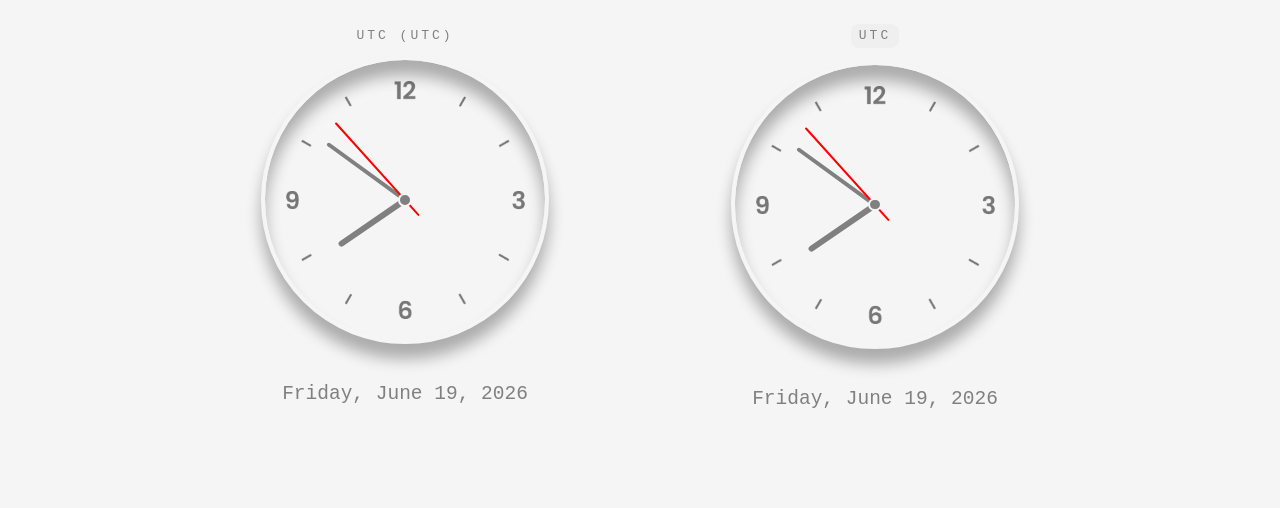
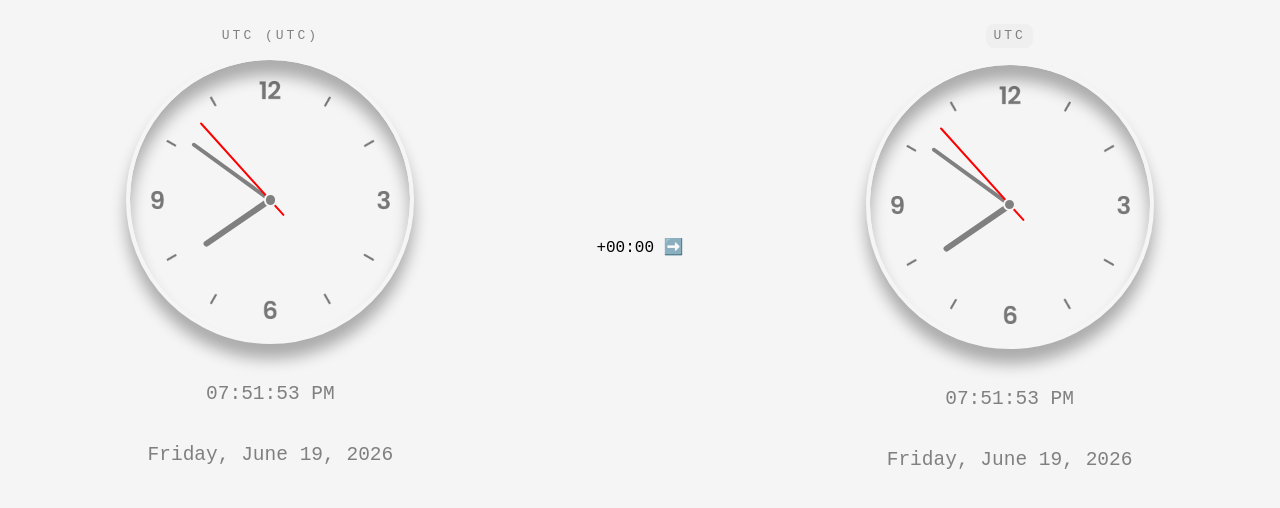
Before and after one commit to mcochris/chrono, a website built with Vite: page index.html in a window 1280 px wide. Shown: the part 58-566 px from the top of the page. Built offline with nearby package versions, Linux system fonts and the light colour scheme.

Commit message:
Time diff between clocks working.

```diff
--- a/index.html
+++ b/index.html
@@ -21,8 +21,11 @@
                 <div class="min"></div>
                 <div class="sec"></div>
             </div>
+            <div class="date primary-time-legend">Primary time</div>
             <div class="date primary-date">Primary date</div>
         </div>
+
+        <div class="time-diff"></div>
 
         <div class="clock-section secondary-clock">
             <button type="button" class="clock-label secondary-time">UTC</button>
@@ -31,6 +34,7 @@
                 <div class="min"></div>
                 <div class="sec"></div>
             </div>
+            <div class="date secondary-time-legend">Secondary time</div>
             <div class="date secondary-date">Secondary date</div>
         </div>
     </div>
--- a/src/main.ts
+++ b/src/main.ts
@@ -26,11 +26,19 @@ const tzPickerExitButton = document.querySelector(".tz-picker-exit-button") as H
 const tzPickerDoneButton = document.querySelector(".tz-picker-done-button") as HTMLButtonElement;
 const primaryDateLabel = document.querySelector(".primary-date") as HTMLDivElement;
 const secondaryDateLabel = document.querySelector(".secondary-date") as HTMLDivElement;
-var selectedTZ: string | null = "UTC";
+// const timeDiffDiv = document.querySelector(".time-diff") as HTMLDivElement;
+// const primaryTimeDiv = document.querySelector(".primary-time") as HTMLDivElement;
+// const secondaryTimeDiv = document.querySelector(".secondary-time") as HTMLDivElement;
+const primaryTimeLegend = document.querySelector(".primary-time-legend") as HTMLDivElement;
+const secondaryTimeLegend = document.querySelector(".secondary-time-legend") as HTMLDivElement;
+
+var primaryTZ = DateTime.now().zoneName;
+var secondaryTZ: string = "UTC";
 
 clearTZPicker();
 setClock();
 setInterval(setClock, 1000);
+setTZDiff(primaryTZ, secondaryTZ || "UTC");
 
 //=============================================================================
 // Updates the rotation of the clock hands based on the current time in the
@@ -38,22 +46,24 @@ setInterval(setClock, 1000);
 // timezone label for the primary clock.
 //=============================================================================
 function setClock() {
-	const now = DateTime.now();
-	primaryClockTZ.textContent = now.zoneName + " (" + now.toFormat("ZZZZ") + ")";
-	primaryDateLabel.textContent = now.toFormat("DDDD");
-	const secondaryClock = now.setZone(selectedTZ || "UTC");
-	secondaryDateLabel.textContent = secondaryClock.toFormat("DDDD");
+	primaryTZ = DateTime.now().zoneName;
+	primaryClockTZ.textContent = primaryTZ + " (" + DateTime.now().toFormat("ZZZZ") + ")";
+	primaryTimeLegend.textContent = DateTime.now().toFormat("hh:mm:ss a");
+	primaryDateLabel.textContent = DateTime.now().toFormat("DDDD");
+	secondaryTZ = secondaryTZ || "UTC";
+	secondaryTimeLegend.textContent = DateTime.now().setZone(secondaryTZ).toFormat("hh:mm:ss a");
+	secondaryDateLabel.textContent = DateTime.now().setZone(secondaryTZ).toFormat("DDDD");
 
-	const lhh = now.hour * 30;
-	const lmm = now.minute * deg;
-	const lss = now.second * deg;
+	const lhh = DateTime.now().hour * 30;
+	const lmm = DateTime.now().minute * deg;
+	const lss = DateTime.now().second * deg;
 	localHour.style.transform = `rotateZ(${lhh + lmm / 12}deg)`;
 	localMin.style.transform = `rotateZ(${lmm}deg)`;
 	localSec.style.transform = `rotateZ(${lss}deg)`;
 
-	const uhh = secondaryClock.hour * 30;
-	const umm = secondaryClock.minute * deg;
-	const uss = secondaryClock.second * deg;
+	const uhh = DateTime.now().setZone(secondaryTZ).hour * 30;
+	const umm = DateTime.now().setZone(secondaryTZ).minute * deg;
+	const uss = DateTime.now().setZone(secondaryTZ).second * deg;
 	secondaryHour.style.transform = `rotateZ(${uhh + umm / 12}deg)`;
 	secondaryMin.style.transform = `rotateZ(${umm}deg)`;
 	secondarySec.style.transform = `rotateZ(${uss}deg)`;
@@ -101,7 +111,7 @@ TZRegionButtons.forEach(button => {
 		const region = button.getAttribute("data-region");
 		if (region) {
 			if (region === "UTC") {
-				selectedTZ = "UTC";
+				secondaryTZ = "UTC";
 				TZselector.textContent = "UTC";
 				return;
 			}
@@ -158,10 +168,10 @@ tzList.addEventListener("click", (event) => {
 		tzListButtons.querySelectorAll("button").forEach(btn => btn.classList.remove("active-button"));
 		target.classList.add("active-button");
 		if (tz) {
-		// 	let ianaTZ = regionListButtons.querySelector("button.active-button")?.getAttribute("data-region") + "/" + tz.replace(/ /g, '_');
-		// 	const cityName = tz.split('/').pop()!.replace(/ /g, '_');
-		// 	TZselector.textContent = cityName + " (" + DateTime.now().setZone(ianaTZ).toFormat("ZZZZ") + ")";
-		// 	selectedTZ = ianaTZ || tz;
+			// 	let ianaTZ = regionListButtons.querySelector("button.active-button")?.getAttribute("data-region") + "/" + tz.replace(/ /g, '_');
+			// 	const cityName = tz.split('/').pop()!.replace(/ /g, '_');
+			// 	TZselector.textContent = cityName + " (" + DateTime.now().setZone(ianaTZ).toFormat("ZZZZ") + ")";
+			// 	selectedTZ = ianaTZ || tz;
 			tzPickerDoneButton.classList.remove("disabled-button");
 		}
 	}
@@ -217,9 +227,44 @@ tzPickerDoneButton.addEventListener("click", () => {
 			let ianaTZ = regionListButtons.querySelector("button.active-button")?.getAttribute("data-region") + "/" + tz.replace(/ /g, '_');
 			const cityName = tz.split('/').pop()!.replace(/ /g, '_');
 			TZselector.textContent = cityName + " (" + DateTime.now().setZone(ianaTZ).toFormat("ZZZZ") + ")";
-			selectedTZ = ianaTZ || tz;
+			secondaryTZ = ianaTZ || tz;
 			tzPicker.close();
 			clearTZPicker();
 		}
 	}
 });
+
+//=============================================================================
+// Once the TZ picker is closed, calculate the time difference between the
+// local timezone and the selected secondary timezone, and display the
+// difference in hours and minutes in between the two clocks.
+//=============================================================================
+tzPicker.addEventListener("close", () => {
+    setTZDiff(primaryTZ, secondaryTZ || "UTC");
+// 	console.log("Calculating time difference...");
+// 	const offsetDiffMinutes = secondaryClockTime.offset - primaryClockTime.offset;
+// 	const hours = Math.trunc(offsetDiffMinutes / 60);
+// 	const minutes = Math.abs(offsetDiffMinutes % 60);
+// 	timeDiffDiv.textContent =
+// 		(offsetDiffMinutes < 0 ? "-" : "+") +
+// 		String(Math.abs(hours)).padStart(2, '0') + ":" + String(minutes).padStart(2, '0');
+	// if (selectedTZ) {
+	//     const primaryOffset = DateTime.now().offset;
+	//     const secondaryOffset = DateTime.now().setZone(selectedTZ).offset;
+	//     const offsetDiff = secondaryOffset - primaryOffset;
+	//     const hoursDiff = Math.floor(Math.abs(offsetDiff) / 60);
+	//     const minutesDiff = Math.abs(offsetDiff) % 60;
+	//     const sign = offsetDiff >= 0 ? "+" : "-";
+	//     const formattedDiff = `UTC${sign}${String(hoursDiff).padStart(2, '0')}:${String(minutesDiff).padStart(2, '0')}`;
+	//     document.querySelector(".offset-diff")!.textContent = formattedDiff;
+	// }
+});
+
+function setTZDiff(tz1: string, tz2: string) {
+    const offsetDiffMinutes = DateTime.now().setZone(tz2).offset - DateTime.now().setZone(tz1).offset;
+    const hours = Math.trunc(offsetDiffMinutes / 60);
+    const minutes = Math.abs(offsetDiffMinutes % 60);
+    (document.querySelector(".time-diff") as HTMLDivElement).textContent =
+        (offsetDiffMinutes < 0 ? "-" : "+") +
+        String(Math.abs(hours)).padStart(2, '0') + ":" + String(minutes).padStart(2, '0') + " ➡️";
+}
```
